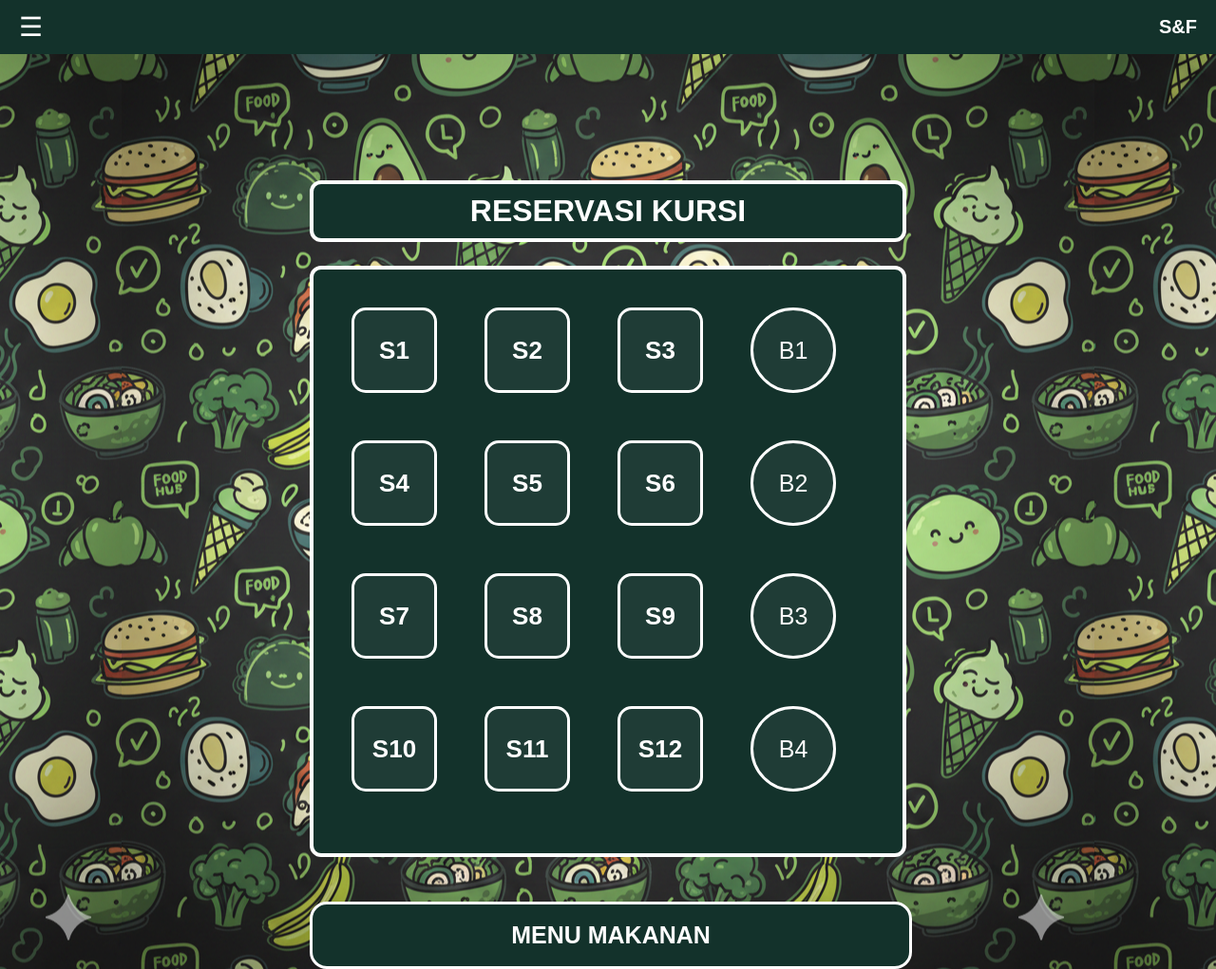
After one commit to archaicpetra23/Booking-Apps-New, a FastAPI app: template templates/booking-chose-seat.html in a window 1280 px wide. The commit adds this page. Shown: the whole page at 95% size. Run offline with FastAPI, Linux system fonts and the light colour scheme; the template is opened without the code that fills it, so the values that code supplies are empty.

Commit message:
Petra Push

```diff
--- a/main.py
+++ b/main.py
@@ -5,22 +5,23 @@ from fastapi.staticfiles import StaticFiles
 
 app = FastAPI()
 
-# Static file (css/js/img)
+# Static file
 app.mount("/static", StaticFiles(directory="static"), name="static")
 
 templates = Jinja2Templates(directory="templates")
 
 
-# Halaman login
+# Login Page
 @app.get("/", response_class=HTMLResponse)
 def login_page(request: Request):
     return templates.TemplateResponse("login.html", {"request": request})
 
 
-# Halaman dashboard setelah login
+# Dashboard
 @app.get("/dashboard", response_class=HTMLResponse)
 def dashboard_get(request: Request):
     return templates.TemplateResponse("dashboard.html", {"request": request})
+
 
 @app.post("/dashboard", response_class=HTMLResponse)
 def dashboard_post(request: Request, phone: str = Form(...)):
@@ -30,47 +31,69 @@ def dashboard_post(request: Request, phone: str = Form(...)):
     })
 
 
-#Isi Dashboard
+# Menu Makanan
+@app.get("/menu-makanan", response_class=HTMLResponse)
+def menu_makanan(request: Request):
+    return templates.TemplateResponse("menu-makanan.html", {"request": request})
 
-# Menu Makanan
-@app.get("/menu makanan", response_class=HTMLResponse)
-def menu_makanan(request: Request):
-    return templates.TemplateResponse("menu-makanan.html",{"request": request})
 
-# Menu Booking
-@app.get("/menu booking", response_class=HTMLResponse)
-def menu_booking(request: Request):
-    return templates.TemplateResponse("menu-booking.html",{"request": request})
+# Menu Booking Form
+@app.get("/menu-form", response_class=HTMLResponse)
+def menu_booking(request: Request, seat: str = None):
+    return templates.TemplateResponse("menu-booking-form.html", {
+        "request": request,
+        "seat": seat
+    })
 
-# Menyimpan data booking
+
+# Halaman pilih kursi
+@app.get("/menu-seats", response_class=HTMLResponse)
+def menu_seats(request: Request):
+    return templates.TemplateResponse("booking-chose-seat.html", {
+        "request": request,
+        "reserved_seats": reserved_seats
+    })
+
+# Booking history storage
 menu_history = []
 
+reserved_seats = set()
+
+# Booking Submit
 @app.post("/booking-submit", response_class=HTMLResponse)
 def booking_submit(
     request: Request,
+    seat: str = Form(...),
     nama: str = Form(...),
     tanggal: str = Form(...),
     jam: str = Form(...),
     jumlah_orang: int = Form(...)
 ):
+    if seat in reserved_seats:
+        return templates.TemplateResponse("booking-failed.html", {
+            "request": request,
+            "message": f"Kursi {seat} sudah dipesan! Silakan pilih kursi lain."
+        })
+
     menu_history.append({
+        "seat": seat,
         "nama": nama,
         "tanggal": tanggal,
         "jam": jam,
         "jumlah": jumlah_orang
     })
 
+    reserved_seats.add(seat)
+
     return templates.TemplateResponse("booking-success.html", {
         "request": request,
+        "seat": seat,
         "nama": nama,
         "tanggal": tanggal,
         "jam": jam,
         "jumlah": jumlah_orang
     })
-
-
-
-#Menu History
+# Menu History
 @app.get("/menu-history", response_class=HTMLResponse)
 def menu_history_page(request: Request):
     return templates.TemplateResponse("menu-history.html", {
--- /dev/null
+++ b/static/css/booking-chose-seat.css
@@ -0,0 +1,176 @@
+body {
+    font-family: Arial, sans-serif;
+    background-image: url('/static/images/bg1.png');
+    background-position: center;
+    margin: 0;
+    padding: 0;
+
+    display: flex;
+    flex-direction: column;
+    align-items: center;
+
+    min-height: 100vh;
+    padding-top: 80px;
+}
+
+.header {
+    width: 100%;
+    padding: 12px 20px;
+    display: flex;
+    justify-content: space-between;
+    align-items: center;
+
+    background: #13322b;
+    position: fixed;
+    top: 0;
+    left: 0;
+
+    z-index: 999;
+    color: white;
+    box-sizing: border-box;
+}
+
+.menu-icon {
+    font-size: 28px;
+    cursor: pointer;
+    color: white;
+}
+
+.logo {
+    font-size: 20px;
+    font-weight: bold;
+    color: white;
+}
+
+h2 {
+    color: white;
+    font-size: 32px;
+    text-align: center;
+    font-weight: 600;
+
+    padding: 10px 20px;
+    background-color: #13322b;
+    border: 4px solid white;
+    border-radius: 12px;
+
+    margin-top: 10px;
+    margin-bottom: 25px;
+}
+
+.main {
+    max-width: 900px;
+    margin: 0 auto;
+    margin-top: 100px;
+}
+
+.room {
+    width: 100%;
+    background: #13322b;
+    border: 4px solid white;
+
+    padding: 40px;
+    border-radius: 12px;
+
+    display: grid;
+    grid-template-columns: 1fr 150px; /* seat vs bar area */
+    gap: 20px;
+    box-sizing: border-box;
+}
+
+.seat-grid {
+    display: grid;
+    grid-template-columns: repeat(3, 90px);
+    gap: 50px;
+    justify-content: center;
+    padding-bottom: 25px;
+}
+
+.seat-grid button {
+    padding: 15px;
+    height: 90px;
+    width: 90px;
+
+    font-size: 26px;
+    font-weight: bold;
+
+    color: white;
+    border: 3px solid white;
+    background: rgba(255, 255, 255, 0.05);
+
+    cursor: pointer;
+    border-radius: 15px;
+
+    transition: 0.2s ease;
+}
+
+/* Hover effect kursi */
+.seat-grid button:hover {
+    background: white;
+    color: #13322b;
+}
+
+.bar-area {
+    display: grid;
+    grid-template-rows: repeat(4, 90px); /* 4 lingkaran */
+    justify-items: center;
+    align-items: center;
+    row-gap: 50px;
+}
+
+.bar-seat {
+    width: 90px;
+    height: 90px;
+
+    border-radius: 50%;
+    border: 3px solid white;
+
+    background: rgba(255, 255, 255, 0.05);
+    color: white;
+
+    font-size: 25px;
+
+    display: flex;
+    justify-content: center;
+    align-items: center;
+
+    cursor: pointer;
+
+    transition: 0.2s ease;
+}
+
+
+/* Hover bar seat */
+.bar-seat:hover {
+    background: white;
+    color: #13322b;
+}
+
+.menu-card {
+    position: relative;
+    padding-top: 100px;
+    margin-top: 18px;
+    cursor: pointer;
+}
+
+.menu-card .overlay {
+    position: absolute;
+    bottom: 0;
+    width: 100%;
+
+    padding: 18px 0;
+    text-align: center;
+    font-size: 25px;
+    font-weight: 600;
+
+    color: white;
+    background: #13322b;
+    border: 3px solid white;
+    border-radius: 18px;
+
+    transition: 0.2s ease;
+}
+
+.menu-card:hover .overlay {
+    background: white;
+    color: #13322b;
+}
--- /dev/null
+++ b/templates/booking-chose-seat.html
@@ -0,0 +1,62 @@
+<!DOCTYPE html>
+<html lang="en">
+<head>
+    <meta charset="UTF-8">
+    <meta name="viewport" content="width=device-width, initial-scale=1.0">
+    <title>Reservasi Kursi</title>
+    <link rel="stylesheet" href="/static/css/booking-chose-seat.css">
+</head>
+
+
+
+<body>
+
+<header class="header">
+        <div class="menu-icon" onclick="window.location.href='/dashboard'">☰</div>
+        <div class="logo">S&F</div>
+</header>
+
+<div class="main">
+
+    <!-- CONTENT WRAPPER -->
+    <div class="content">
+
+    <h2>RESERVASI KURSI</h2>
+
+    <div class="room">
+
+        <div class="seat-grid">
+    <button onclick="pilihSeat('S1')">S1</button>
+    <button onclick="pilihSeat('S2')">S2</button>
+    <button onclick="pilihSeat('S3')">S3</button>
+    <button onclick="pilihSeat('S4')">S4</button>
+    <button onclick="pilihSeat('S5')">S5</button>
+    <button onclick="pilihSeat('S6')">S6</button>
+    <button onclick="pilihSeat('S7')">S7</button>
+    <button onclick="pilihSeat('S8')">S8</button>
+    <button onclick="pilihSeat('S9')">S9</button>
+    <button onclick="pilihSeat('S10')">S10</button>
+    <button onclick="pilihSeat('S11')">S11</button>
+    <button onclick="pilihSeat('S12')">S12</button>
+    </div>
+
+    <div class="bar-area">
+    <button onclick="pilihSeat('B1')" class="bar-seat">B1</button>
+    <button onclick="pilihSeat('B2')" class="bar-seat">B2</button>
+    <button onclick="pilihSeat('B3')" class="bar-seat">B3</button>
+    <button onclick="pilihSeat('B4')" class="bar-seat">B4</button>
+    </div>
+
+<script>
+function pilihSeat(seat) {
+    window.location.href = "/menu-form?seat=" + seat;
+}
+</script>
+    </div>
+</div>
+
+<div class="menu-card" onclick="window.location.href='/menu-makanan'">
+            <div class="overlay">MENU MAKANAN</div>
+        </div>
+</body>
+</html>
--- a/templates/dashboard.html
+++ b/templates/dashboard.html
@@ -27,11 +27,11 @@
         </div>
 
         <!-- Tombol Navigasi -->
-        <div class="menu-card" onclick="window.location.href='/menu makanan'">
+        <div class="menu-card" onclick="window.location.href='/menu-makanan'">
             <div class="overlay">MENU MAKANAN</div>
         </div>
 
-        <div class="menu-card" onclick="window.location.href='/menu booking'">
+        <div class="menu-card" onclick="window.location.href='/menu-seats'">
             <div class="overlay">RESERVASI KURSI</div>
         </div>
 
--- a/templates/menu-history.html
+++ b/templates/menu-history.html
@@ -14,6 +14,7 @@
         <th>Tanggal</th>
         <th>Jam</th>
         <th>Jumlah Orang</th>
+        <th>Seat</th>      <!-- kolom baru -->
     </tr>
 
     {% for item in history %}
@@ -22,13 +23,15 @@
         <td>{{ item.tanggal }}</td>
         <td>{{ item.jam }}</td>
         <td>{{ item.jumlah }}</td>
+        <td>{{ item.seat }}</td>   <!-- data seat -->
     </tr>
     {% endfor %}
 </table>
 
 {% else %}
-<p>Tidak ada history booking.</p>
+<p class="empty-history">Tidak ada history booking</p>
 {% endif %}
+
 
 <div class="menu-card" onclick="window.location.href='/dashboard'">
     <div class="overlay">Kembali Ke Dashboard</div>
```
Also changed, not shown: static/css/dashboard.css (+43 -16 lines), static/css/login.css (+79 -26 lines), static/css/menu-history.css (+124 -25 lines), templates/login.html (+5 -8 lines), templates/menu-booking-form.html (added, +39 -0 lines), templates/menu-booking.html (deleted, +0 -32 lines).
